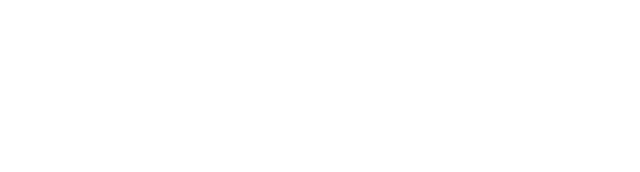
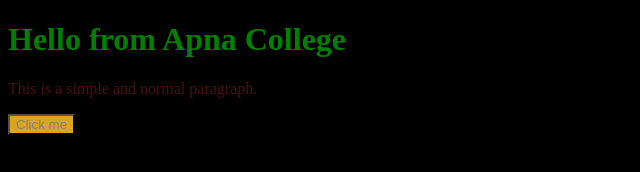
Before and after one commit to minus69to/CSS-Learning, a plain HTML site: page index.html in a window 1280 px wide. Shown: the whole page, without its empty margins (0-640 px from the left). Drawn offline with Linux system fonts and the light colour scheme.

Commit message:
Second commit

```diff
--- a/index.html
+++ b/index.html
@@ -1,11 +1,17 @@
 <!DOCTYPE html>
 <html lang="en">
-<head>
-    <meta charset="UTF-8">
-    <meta name="viewport" content="width=device-width, initial-scale=1.0">
-    <title>Document</title>
-</head>
-<body>
+  <head>
+    <meta charset="UTF-8" />
+    <meta name="viewport" content="width=device-width, initial-scale=1.0" />
+    <title>CSS Level 1</title>
+    <link rel="stylesheet" href="style.css" />
+  </head>
 
-</body>
+  <body>
+    <h1>Hello from Apna College</h1>
+    <p>This is a simple and normal paragraph.</p>
+    <button>
+      Click me
+    </button>
+  </body>
 </html>
--- /dev/null
+++ b/style.css
@@ -0,0 +1,16 @@
+h1 {
+    color: green;
+}
+
+p {
+    color: rgb(72, 17, 17);
+}
+
+button {
+    color: grey;
+    background-color: goldenrod;
+}
+
+body {
+    background-color: black;
+}
```
